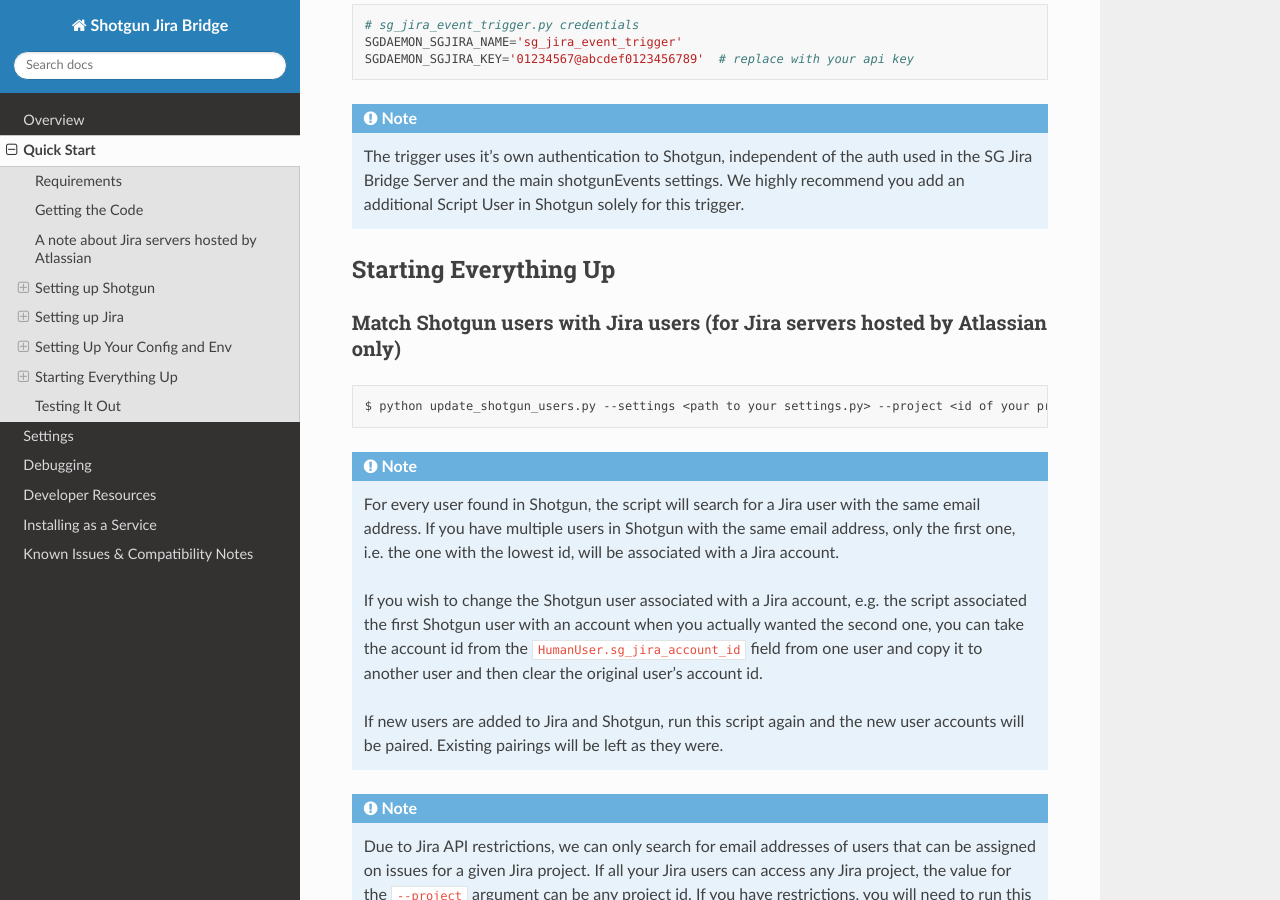
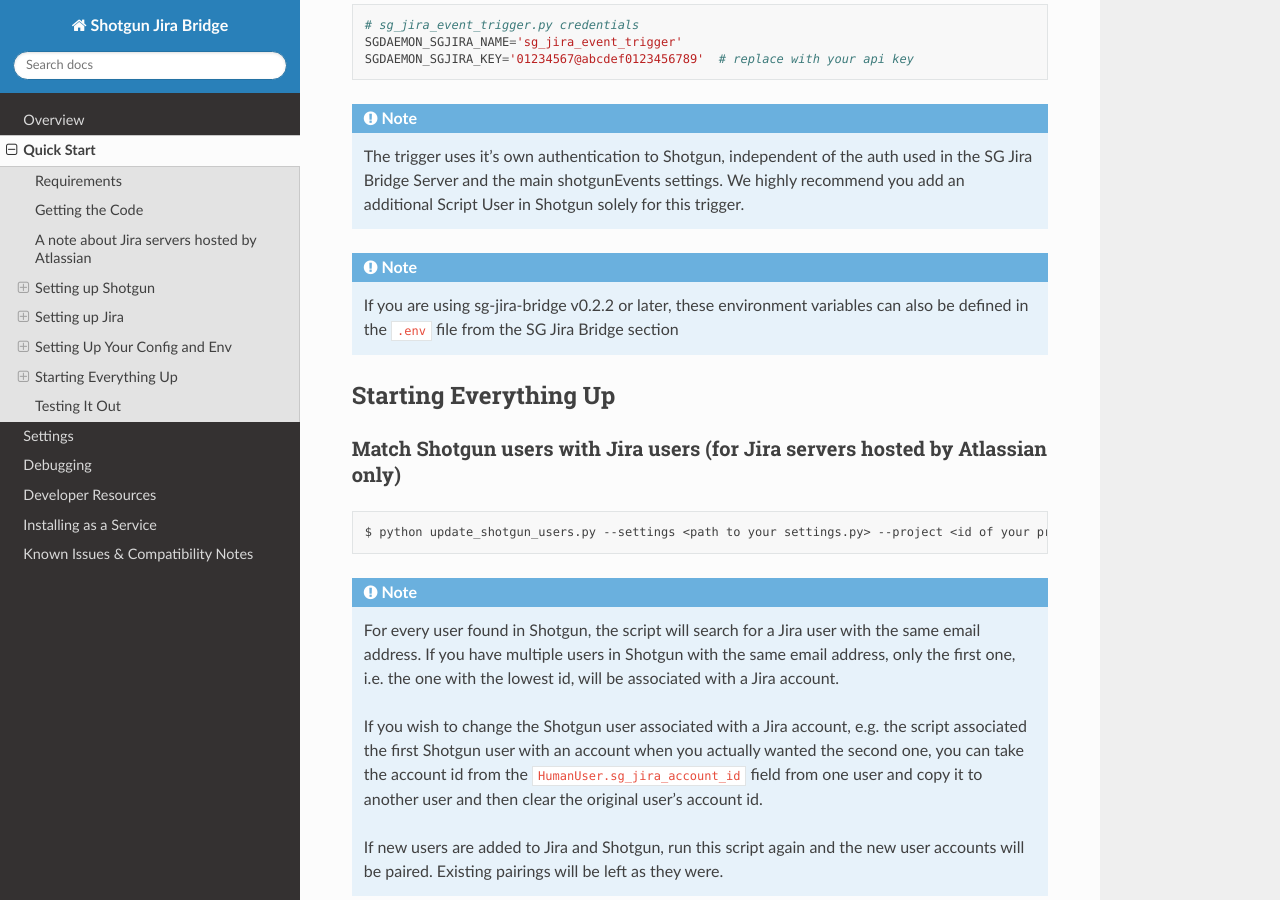
Before and after one commit to shotgunsoftware/sg-jira-bridge, a Sphinx documentation site: the page built from docs/quickstart.rst, in a window 1280 px wide and 900 px high, scrolled down 5356 px. Built offline with Sphinx 7.4.7 and the Read the Docs theme 2.0.0, drawn with Linux system fonts in a browser that asks for light colours.

Commit message:
Added dotenv as a requirement and documented its use

```diff
--- a/docs/quickstart.rst
+++ b/docs/quickstart.rst
@@ -273,6 +273,8 @@
     We highly recommend you add an additional Script User in Shotgun solely
     for this trigger.
 
+.. note::
+    If you are using sg-jira-bridge v0.2.2 or later, these environment variables can also be defined in the ``.env`` file from the SG Jira Bridge section
 
 
 Starting Everything Up
```
Also changed, not shown: 1 other file.
